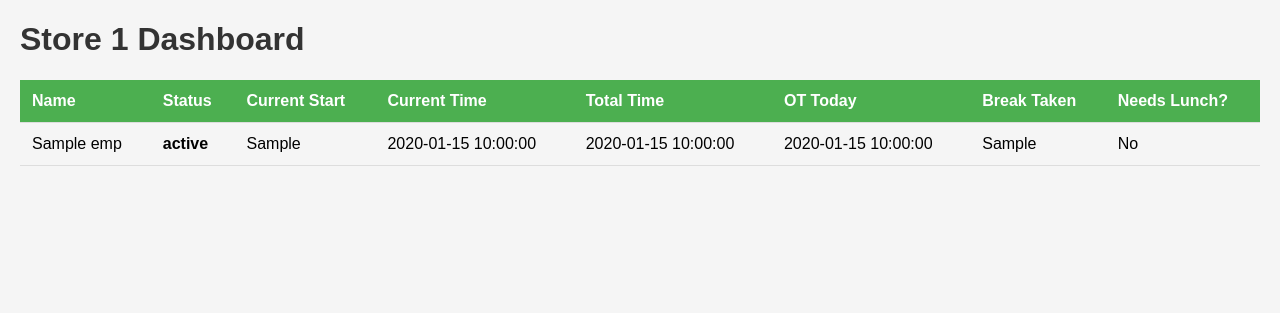
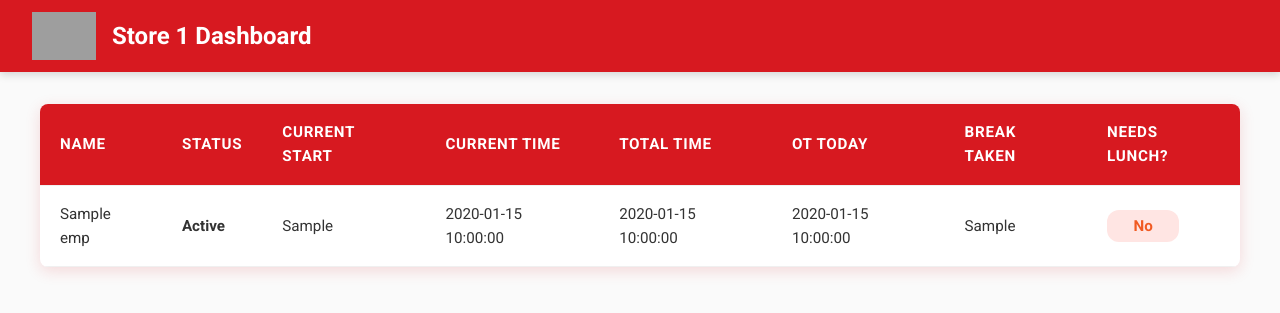
Before and after one commit to myjiffylubegroup/connecteam-dashboard, a Flask app: template templates/dashboard.html in a window 1280 px wide. Shown: the top 313 px of the page. Run offline with Flask 3, Linux system fonts and the light colour scheme; the template is opened without the code that fills it: most values are stand-ins (such as "Sample title", 1, 10 or a date in 2020); grey boxes are pictures that could not be loaded.

Commit message:
Update dashboard.html

```diff
--- a/templates/dashboard.html
+++ b/templates/dashboard.html
@@ -1,22 +1,228 @@
 <!DOCTYPE html>
 <html lang="en">
 <head>
-  <meta charset="UTF-8">
-  <meta name="viewport" content="width=device-width, initial-scale=1.0">
+  <meta charset="UTF-8" />
+  <meta name="viewport" content="width=device-width, initial-scale=1" />
   <title>Connecteam Dashboard - {{ store_id }}</title>
+
+  <!-- Google Fonts: Roboto -->
+  <link href="https://fonts.googleapis.com/css2?family=Roboto:wght@400;500;700&display=swap" rel="stylesheet" />
+
   <style>
-    body { font-family: Arial, sans-serif; background-color: #f5f5f5; margin: 20px; }
-    h1 { color: #333; }
-    table { width: 100%; border-collapse: collapse; margin-top: 20px; }
-    th, td { padding: 12px; border-bottom: 1px solid #ddd; text-align: left; }
-    th { background-color: #4CAF50; color: white; }
-    tr:nth-child(even) { background-color: #fafafa; }
-    .status { font-weight: bold; }
-    .needsLunch { color: red; font-weight: bold; }
+    :root {
+      /* Logo-inspired Colors */
+      --primary-color: #D71920;  /* Jiffy Lube Red */
+      --secondary-color: #F15A22; /* Orange Accent */
+      --background-color: #FAFAFA; /* Very Light Gray */
+      --text-color: #333333; /* Dark Gray Text */
+      --table-header-bg: var(--primary-color);
+      --table-header-text: #FFFFFF;
+      --needs-lunch-color: #D71920;
+      --status-active: #F15A22;
+      --status-inactive: #999999;
+      --status-paused: #F9A66D;
+      --badge-bg: #F15A22;
+      --badge-text: #FFFFFF;
+      --link-color: #D71920;
+    }
+
+    /* Global Styles */
+    body {
+      font-family: 'Roboto', Arial, sans-serif;
+      margin: 0;
+      background-color: var(--background-color);
+      color: var(--text-color);
+      line-height: 1.6;
+    }
+
+    /* Header */
+    header {
+      display: flex;
+      align-items: center;
+      background-color: var(--primary-color);
+      padding: 0.75rem 2rem;
+      color: var(--table-header-text);
+      position: sticky;
+      top: 0;
+      z-index: 100;
+      box-shadow: 0 3px 8px rgb(0 0 0 / 0.15);
+    }
+
+    header img {
+      height: 48px;
+      margin-right: 1rem;
+      object-fit: contain;
+    }
+
+    header h1 {
+      font-weight: 700;
+      font-size: 1.5rem;
+      margin: 0;
+      flex-grow: 1;
+      user-select: none;
+    }
+
+    /* Container */
+    main {
+      max-width: 1200px;
+      margin: 2rem auto;
+      padding: 0 1rem;
+    }
+
+    /* Table Styles */
+    table {
+      width: 100%;
+      border-collapse: separate;
+      border-spacing: 0;
+      border-radius: 8px;
+      overflow: hidden;
+      box-shadow: 0 4px 15px rgb(215 25 32 / 0.15);
+      background-color: #FFFFFF;
+    }
+
+    thead tr {
+      background-color: var(--table-header-bg);
+      color: var(--table-header-text);
+      font-weight: 600;
+      text-transform: uppercase;
+      letter-spacing: 0.05em;
+      font-size: 0.9rem;
+    }
+
+    th, td {
+      padding: 16px 20px;
+      border-bottom: 1px solid #f0f0f0;
+      text-align: left;
+      font-size: 0.95rem;
+      vertical-align: middle;
+    }
+
+    tbody tr {
+      transition: background-color 0.25s ease;
+    }
+
+    tbody tr:hover {
+      background-color: #ffe6e6; /* subtle red tint on hover */
+      cursor: default;
+    }
+
+    tbody tr:nth-child(even) {
+      background-color: #fff5f5; /* very light red tint on even rows */
+    }
+
+    /* Status Styling */
+    .status {
+      font-weight: 600;
+      text-transform: capitalize;
+    }
+    .status.Active {
+      color: var(--status-active);
+    }
+    .status.Inactive {
+      color: var(--status-inactive);
+    }
+    .status.Paused {
+      color: var(--status-paused);
+    }
+
+    /* "Needs Lunch?" Badge */
+    .needsLunch {
+      color: var(--badge-text);
+      background-color: var(--badge-bg);
+      font-weight: 700;
+      padding: 4px 12px;
+      border-radius: 12px;
+      text-align: center;
+      display: inline-block;
+      width: 48px;
+      user-select: none;
+    }
+    .noLunch {
+      color: var(--badge-bg);
+      font-weight: 700;
+      padding: 4px 12px;
+      border-radius: 12px;
+      background-color: #ffe5e3;
+      display: inline-block;
+      width: 48px;
+      text-align: center;
+      user-select: none;
+    }
+
+    /* Responsive */
+    @media (max-width: 768px) {
+      table, thead, tbody, th, td, tr {
+        display: block;
+      }
+
+      thead tr {
+        display: none;
+      }
+
+      tbody tr {
+        margin-bottom: 1.5rem;
+        background: white;
+        border-radius: 8px;
+        box-shadow: 0 2px 8px rgb(215 25 32 / 0.3);
+        padding: 1rem;
+      }
+
+      tbody td {
+        padding: 0.5rem 1rem;
+        position: relative;
+        padding-left: 50%;
+        border: none;
+        border-bottom: 1px solid #eee;
+        font-size: 0.9rem;
+      }
+
+      tbody td:last-child {
+        border-bottom: 0;
+      }
+
+      tbody td::before {
+        content: attr(data-label);
+        position: absolute;
+        left: 1rem;
+        top: 50%;
+        transform: translateY(-50%);
+        font-weight: 600;
+        color: var(--primary-color);
+        white-space: nowrap;
+      }
+    }
+
+    /* No Employees Message */
+    .no-employees {
+      text-align: center;
+      padding: 3rem;
+      font-size: 1.1rem;
+      color: var(--status-inactive);
+      background: #fff0f0;
+      border-radius: 8px;
+      box-shadow: 0 1px 5px rgb(215 25 32 / 0.1);
+      max-width: 450px;
+      margin: 3rem auto;
+    }
+
+    /* Link styling for possible future links */
+    a {
+      color: var(--link-color);
+      text-decoration: none;
+    }
+    a:hover {
+      text-decoration: underline;
+    }
   </style>
 </head>
+
 <body>
+  <header>
+    <img src="https://drive.google.com/uc?export=view&id=1DY0wRrmFyKMGSAKIraECz48dlQy7WizV" alt="Company Logo" />
     <h1>Store {{ store_id }} Dashboard</h1>
+  </header>
+
+  <main>
     {% if employees %}
       <table>
         <thead>
@@ -34,20 +240,27 @@
         <tbody>
           {% for emp in employees %}
           <tr>
-          <td>{{ emp.name }}</td>
-          <td class="status">{{ emp.status }}</td>
-          <td>{{ emp.currentSegmentStart or '-' }}</td>
-          <td>{{ emp.currentTimeOnClock }}</td>
-          <td>{{ emp.totalTimeOnClock }}</td>
-          <td>{{ emp.otToday }}</td>
-          <td>{{ emp.breakTaken }}</td>
-          <td class="{% if emp.needsLunch %}needsLunch{% endif %}">{% if emp.needsLunch %}Yes{% else %}No{% endif %}</td>
+            <td data-label="Name">{{ emp.name }}</td>
+            <td data-label="Status" class="status {{ emp.status|default('') }}">{{ emp.status }}</td>
+            <td data-label="Current Start">{{ emp.currentSegmentStart or '-' }}</td>
+            <td data-label="Current Time">{{ emp.currentTimeOnClock }}</td>
+            <td data-label="Total Time">{{ emp.totalTimeOnClock }}</td>
+            <td data-label="OT Today">{{ emp.otToday }}</td>
+            <td data-label="Break Taken">{{ emp.breakTaken }}</td>
+            <td data-label="Needs Lunch?">
+              {% if emp.needsLunch %}
+                <span class="needsLunch" title="Needs Lunch">Yes</span>
+              {% else %}
+                <span class="noLunch" title="Does not need lunch">No</span>
+              {% endif %}
+            </td>
           </tr>
           {% endfor %}
         </tbody>
       </table>
     {% else %}
-    <p>No employees currently clocked in.</p>
+      <p class="no-employees">No employees currently clocked in.</p>
     {% endif %}
+  </main>
 </body>
 </html>
```
Lines whose indentation alone changed are shown as unchanged.
